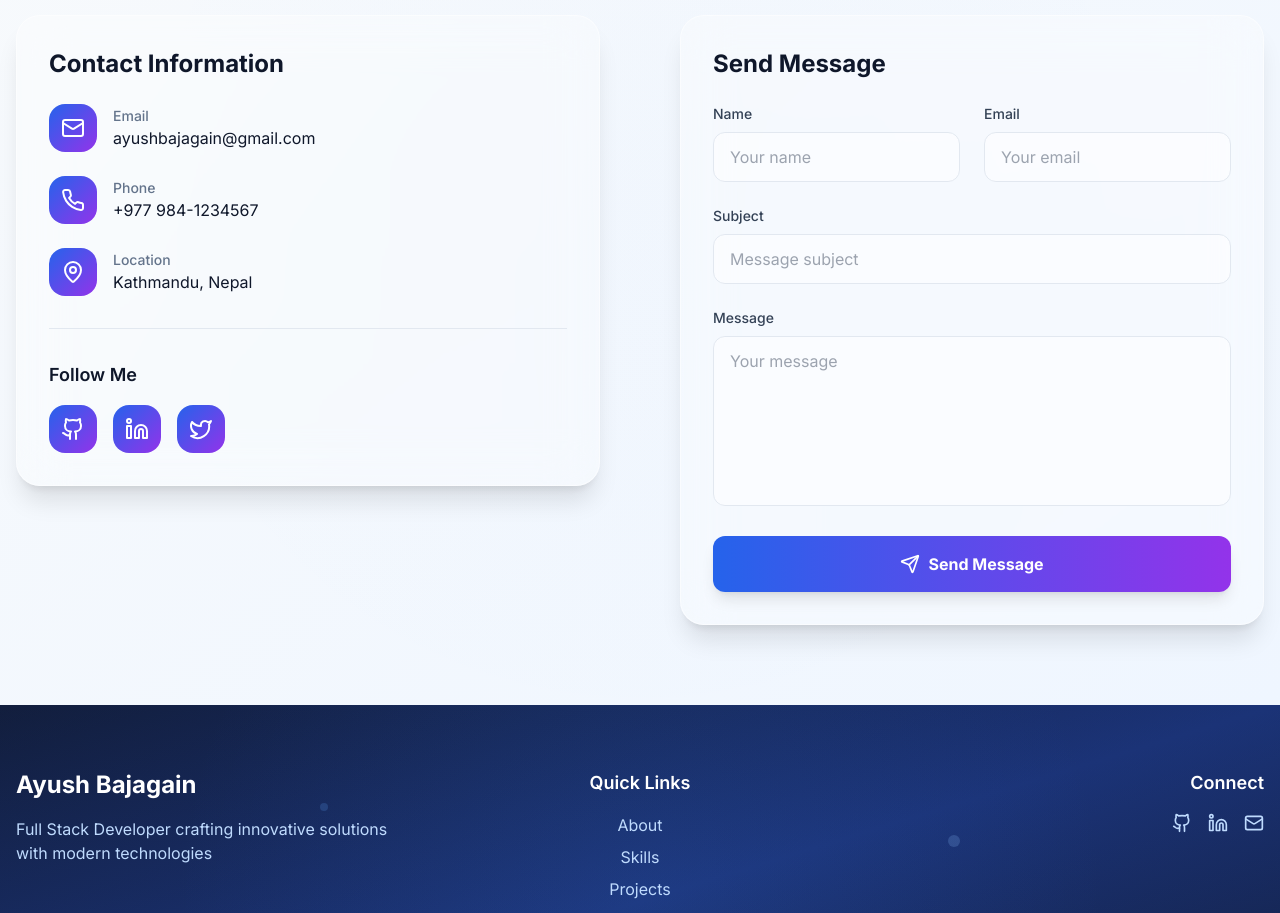
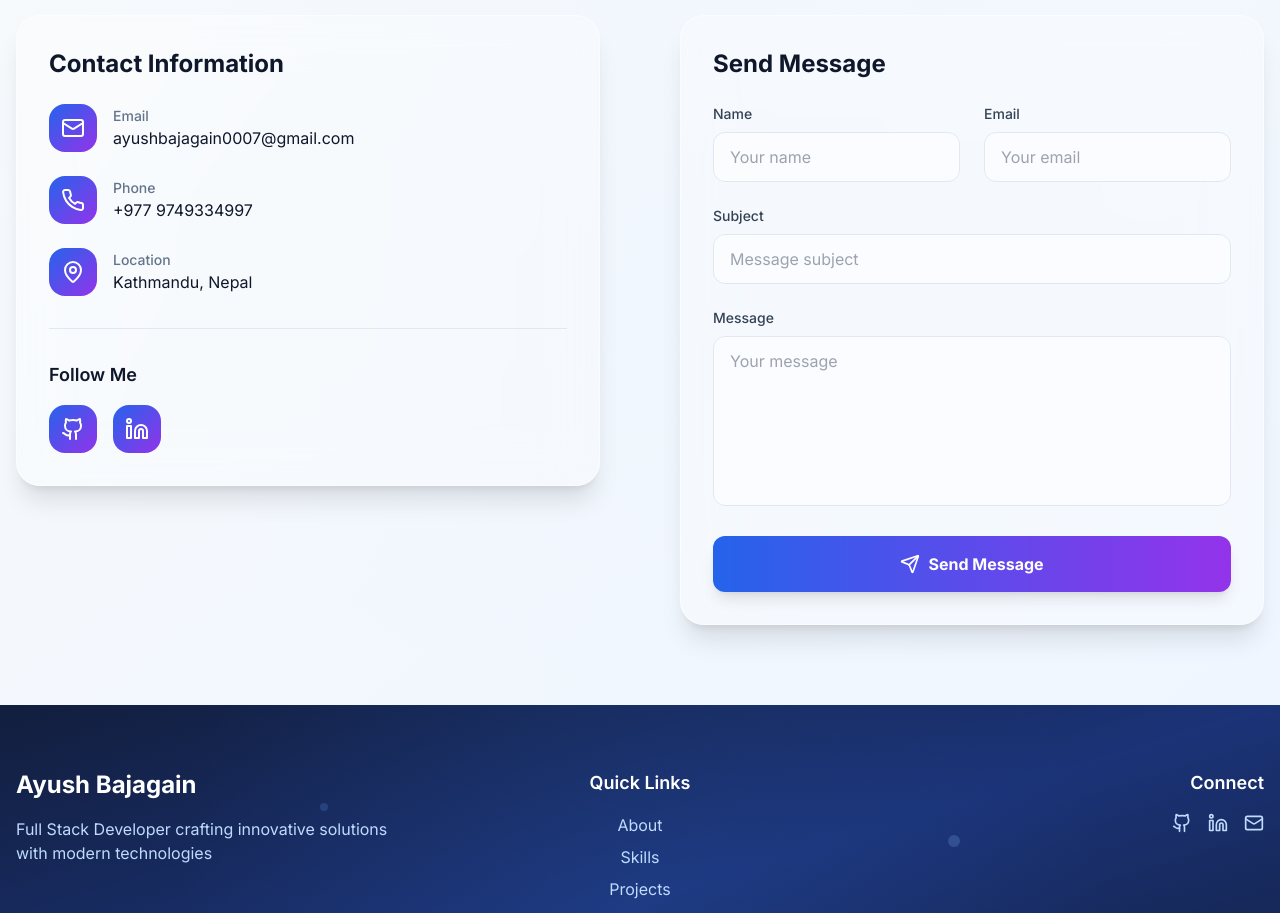
Before and after one commit to Ayush-Bajagain/Ayush-Bajagain-Portfolio-Next, a Next.js app: page / in a window 1280 px wide. Shown: the part 5300-6213 px from the top of the page. Built offline with nearby package versions, Linux system fonts and the light colour scheme.

Commit message:
fixed the contact details

```diff
--- a/components/Contact.tsx
+++ b/components/Contact.tsx
@@ -28,14 +28,14 @@ export default function Contact() {
     {
       icon: <Mail className="w-6 h-6" />,
       title: "Email",
-      content: "ayushbajagain@gmail.com",
-      link: "mailto:ayushbajagain@gmail.com",
+      content: "ayushbajagain0007@gmail.com",
+      link: "mailto:ayushbajagain0007@gmail.com",
     },
     {
       icon: <Phone className="w-6 h-6" />,
       title: "Phone",
-      content: "+977 984-1234567",
-      link: "tel:+9779841234567",
+      content: "+977 9749334997",
+      link: "tel:+9779749334997",
     },
     {
       icon: <MapPin className="w-6 h-6" />,
@@ -55,11 +55,6 @@ export default function Contact() {
       icon: <Linkedin className="w-6 h-6" />,
       name: "LinkedIn",
       link: "https://www.linkedin.com/in/ayush-bajagain/",
-    },
-    {
-      icon: <Twitter className="w-6 h-6" />,
-      name: "Twitter",
-      link: "https://twitter.com/ayush_bajagain",
     },
   ]
 
```
